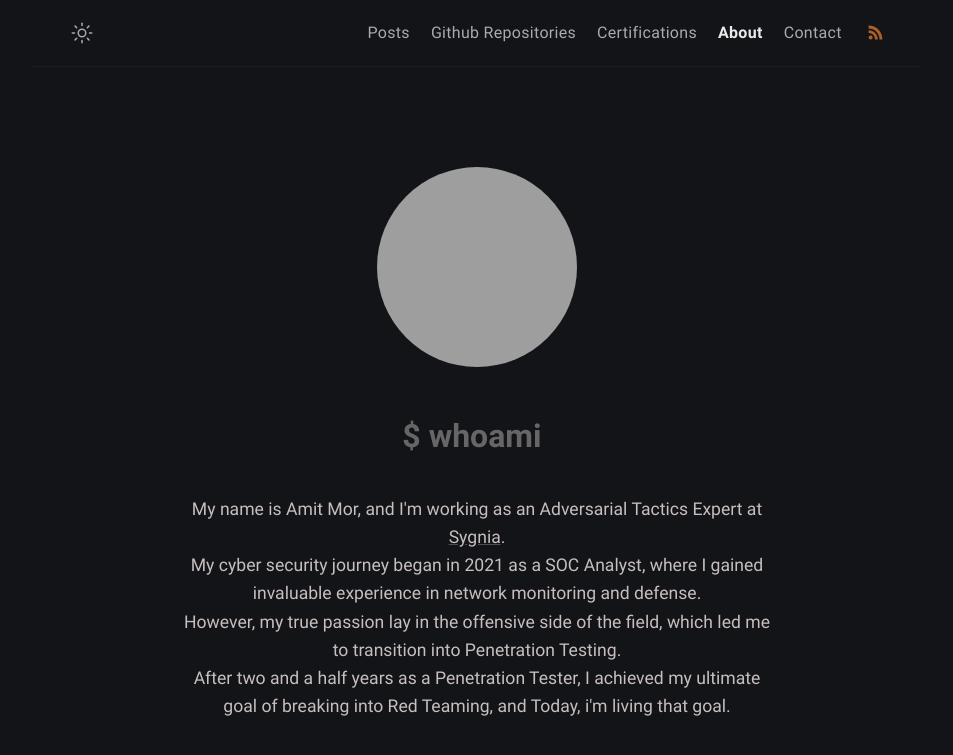
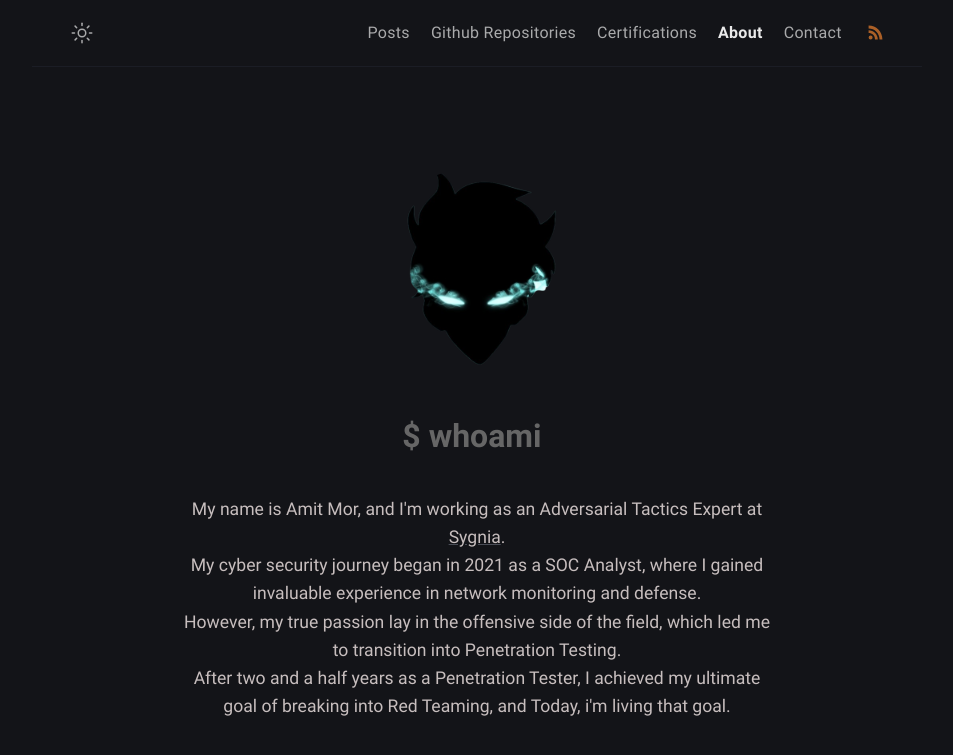
Before and after one commit to Extravenger/extravenger.github.io, a Jekyll site: the page built from about.md, in a window 1280 px wide. Shown: the top 755 px of the page, without its empty margins (163-1116 px from the left). Built offline with Jekyll 4.4.1, drawn with Linux system fonts in a browser that asks for light colours.

Commit message:
Update about.html

```diff
--- a/_layouts/about.html
+++ b/_layouts/about.html
@@ -28,7 +28,7 @@
         <br>
         <!-- Image with Slide-In Effect -->
         <div class="image-container slide-in">
-          <img src="https://extravenger.github.io/assets/img/amit.jpg" alt="Profile Image" class="profile-image" />
+          <img src="https://extravenger.github.io/assets/img/ninja.png" alt="Profile Image" class="profile-image" />
         </div>
 
         <!-- Title and description -->
```
